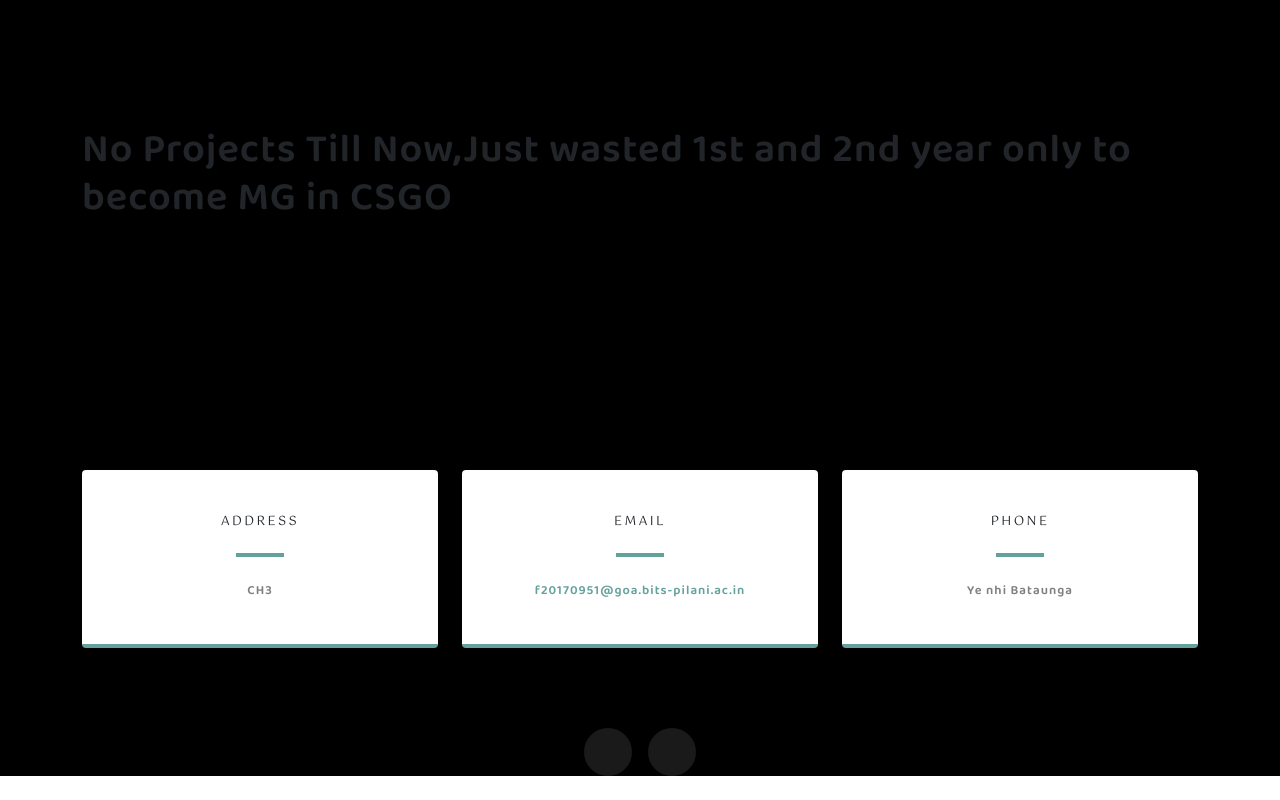
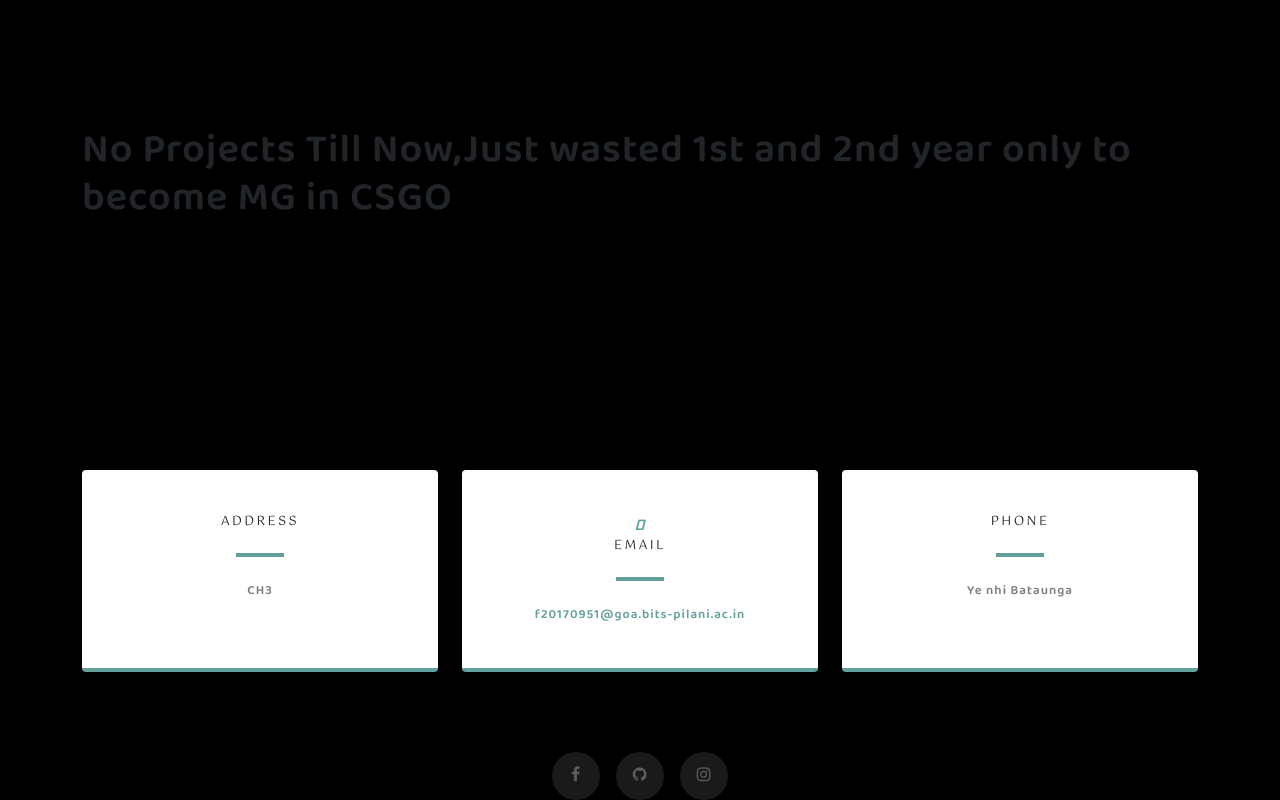
Before and after one commit to bhubhanshu/bhubhanshu.github.io, a plain HTML site: page index.html in a window 1280 px wide. Shown: the part 1199-1999 px from the top of the page. Before the commit the page ends 1975 px from the top, so only its background shows below. Drawn offline with nearby package versions, Linux system fonts and the light colour scheme.

Commit message:
links updated

```diff
--- a/index.html
+++ b/index.html
@@ -4,6 +4,7 @@
     <meta charset="utf-8">
     <meta name="viewport" content="width=device-width, initial-scale=1, shrink-to-fit=no">
     <meta http-equiv="x-ua-compatible" content="ie=edge">
+    <link rel="stylesheet" href="https://cdnjs.cloudflare.com/ajax/libs/font-awesome/4.7.0/css/font-awesome.min.css">
     <link rel="stylesheet" href="node_modules/bootstrap/dist/css/bootstrap.min.css">
     <title>Bhubhanshu Gurjar</title>
     <link rel="stylesheet" type="text/css" href="css/style.css">
@@ -93,7 +94,9 @@
             </div>
         </div>
         <div class="social d-flex justify-content-center">
-            <a class="mx-2" href="fb.com/bhubhanshu"><i class="fab fa-facebook-f"></i></a><a class="mx-2" href="github.com/bhubhanshu"><i class="fab fa-github"></i></a>
+            <a class="mx-2" href="https://fb.com/bhubhanshu.gurjar"><i class="fa fa-facebook-f"></i></a>
+            <a class="mx-2" href="https://github.com/bhubhanshu"><i class="fa fa-github"></i></a>
+            <a class="mx-2" href="https://instagram.com/bhubhanshu"><i class="fa fa-instagram"></i></a>
         </div>
     </div>
   </section>
```
